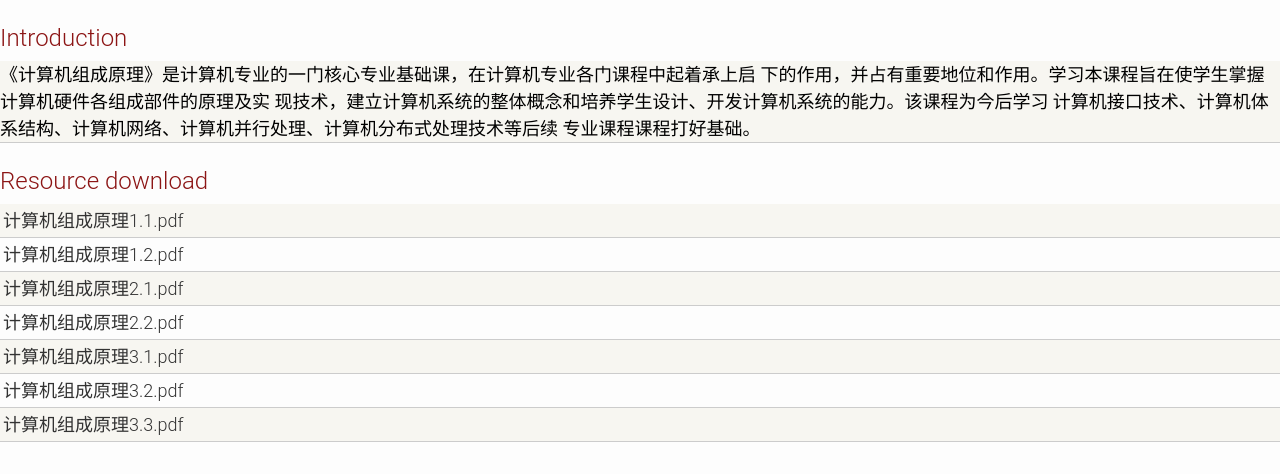
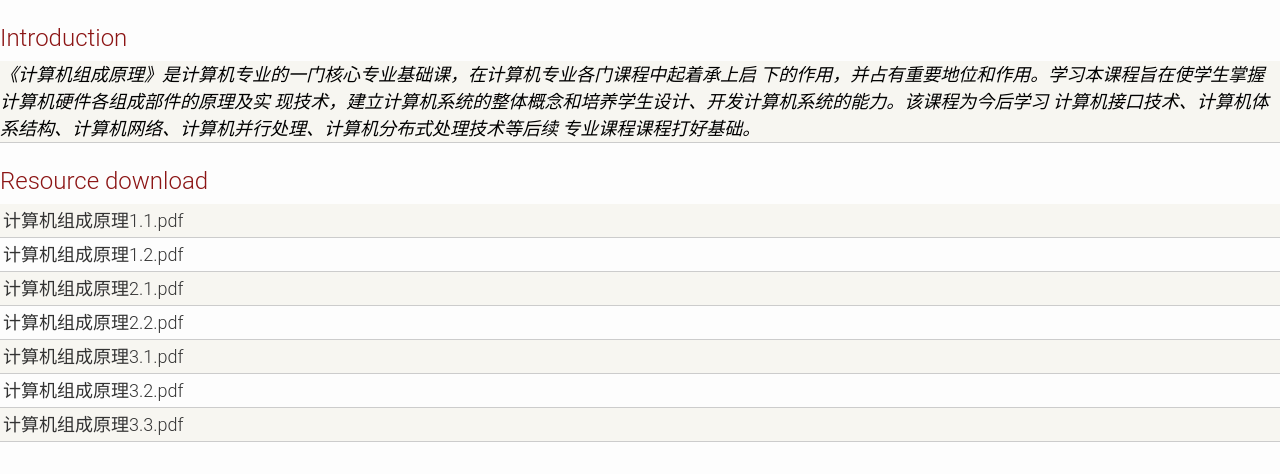
Before and after one commit to cosysuse/cosysuse.github.io, a website: page index.html in a window 1280 px wide. Drawn offline with Linux system fonts and the light colour scheme.

Commit message:
feat(Main): Quoted content should be italic.

```diff
--- a/index.html
+++ b/index.html
@@ -794,11 +794,13 @@
     <div class="materials-wrap">
         <div class="module-header">Introduction</div>
         <div class="materials-item">
-            《计算机组成原理》是计算机专业的一门核心专业基础课，在计算机专业各门课程中起着承上启
-            下的作用，并占有重要地位和作用。学习本课程旨在使学生掌握计算机硬件各组成部件的原理及实
-            现技术，建立计算机系统的整体概念和培养学生设计、开发计算机系统的能力。该课程为今后学习
-            计算机接口技术、计算机体系结构、计算机网络、计算机并行处理、计算机分布式处理技术等后续
-            专业课程课程打好基础。
+            <i>
+                《计算机组成原理》是计算机专业的一门核心专业基础课，在计算机专业各门课程中起着承上启
+                下的作用，并占有重要地位和作用。学习本课程旨在使学生掌握计算机硬件各组成部件的原理及实
+                现技术，建立计算机系统的整体概念和培养学生设计、开发计算机系统的能力。该课程为今后学习
+                计算机接口技术、计算机体系结构、计算机网络、计算机并行处理、计算机分布式处理技术等后续
+                专业课程课程打好基础。
+            </i>
         </div>
     </div>
 
```
